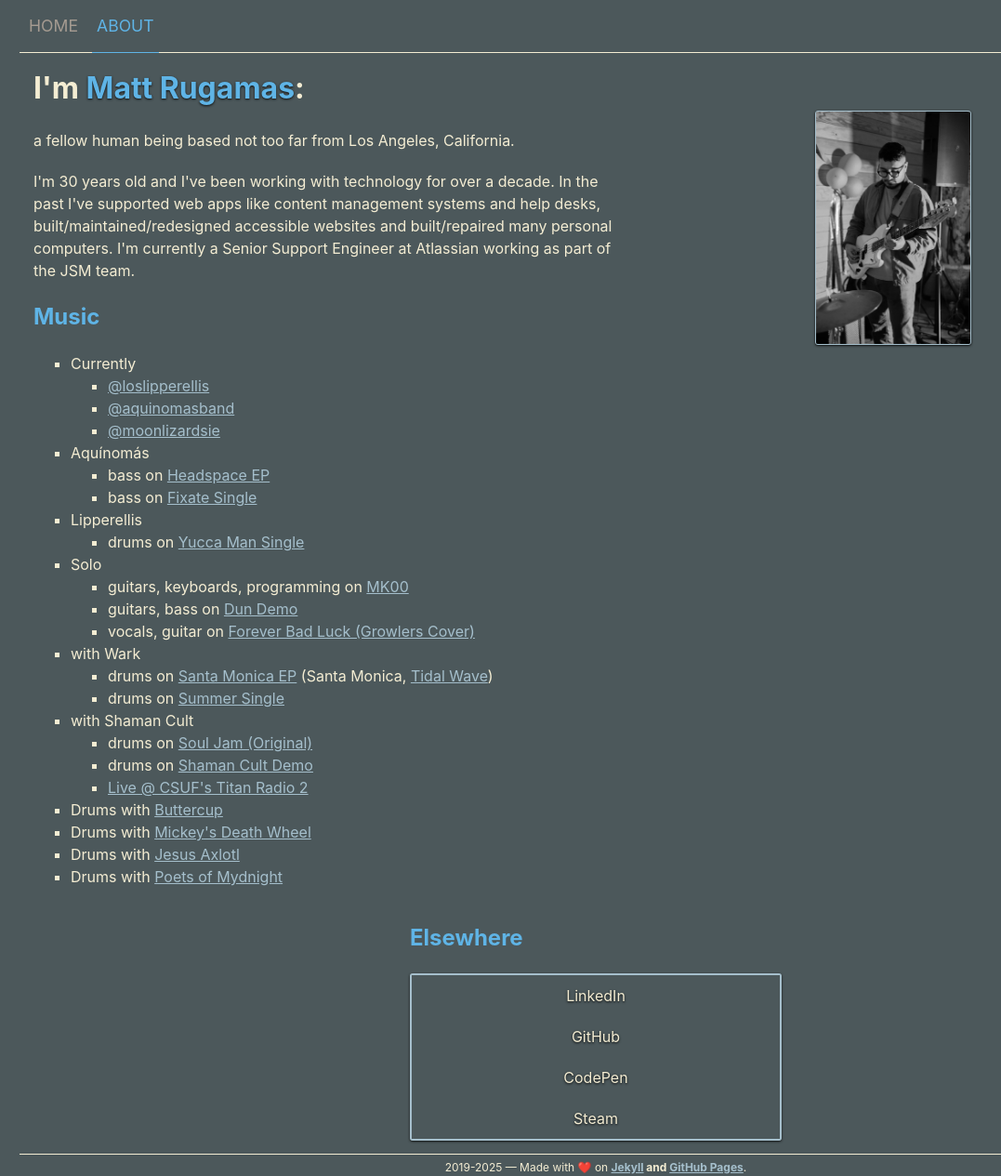
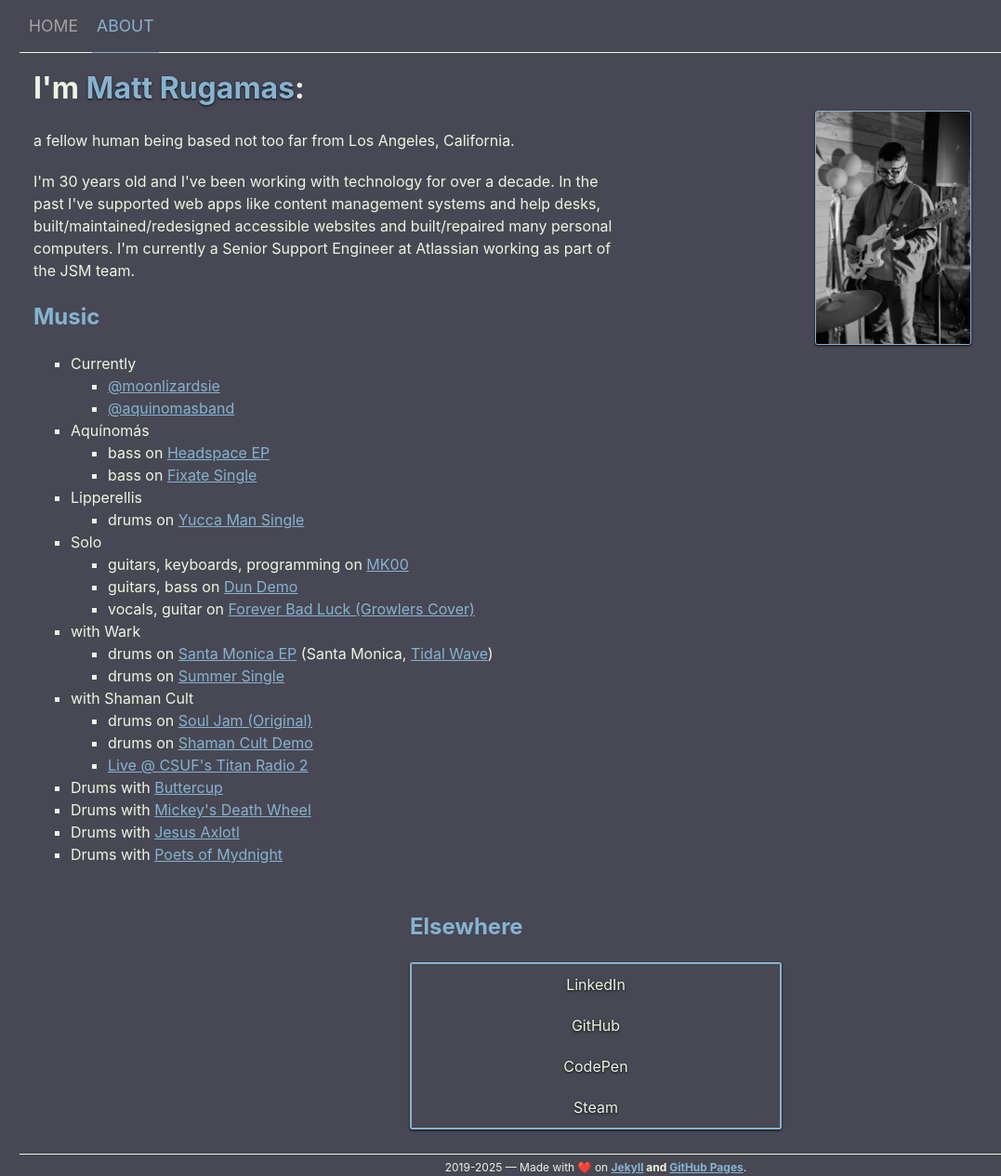
Before and after one commit to MattRugamas/mattrugamas.com, a Jekyll site: the page built from about.html, in a window 1280 px wide and 1265 px high. Shown: the whole window at 93% size, without its empty margins (19-1096 px from the left). Built offline with Jekyll 4.4.1, drawn with Linux system fonts in a browser that asks for light colours.

Commit message:
Updating

```diff
--- a/_sass/_settings.scss
+++ b/_sass/_settings.scss
@@ -2,21 +2,21 @@ $fonts-body: -apple-system,BlinkMacSystemFont,"Segoe UI",Roboto,"Helvetica Neue"
 $fonts-titles: -apple-system,BlinkMacSystemFont,"Segoe UI",Roboto,"Helvetica Neue",Arial,sans-serif;
 $fonts-source: 'Source Code Pro', monospace;
 
-$base: rgb(76, 88, 91);
-$selected: rgb(70, 100, 105);
-$text: rgb(244, 237, 211);
-$inactive: rgb(165, 155, 145);
-$links: rgb(165, 191, 204);
-$highlight: rgb(95, 180, 230);
-$dates: rgb(126, 153, 163);
+// $base: rgb(76, 88, 91);
+// $selected: rgb(70, 100, 105);
+// $text: rgb(244, 237, 211);
+// $inactive: rgb(165, 155, 145);
+// $links: rgb(165, 191, 204);
+// $highlight: rgb(95, 180, 230);
+// $dates: rgb(126, 153, 163);
 
-// $base: #474853;
-// $selected: #40414b;
-// $text: #EDF5E1;
-// $inactive: #AAA0A0;
-// $links: #86B3D1;
-// $highlight: #86B3D1;
-// $dates: $text;
+$base: #474853;
+$selected: #40414b;
+$text: #EDF5E1;
+$inactive: #AAA0A0;
+$links: #86B3D1;
+$highlight: #86B3D1;
+$dates: $text;
 
 // $base: #2B2E36;
 // $selected: #40423C;
--- a/about.html
+++ b/about.html
@@ -15,9 +15,8 @@
     <ul>
       <li>Currently</li>
       <ul>
-        <li><a href="https://instagram.com/loslipperellis">@loslipperellis</a></li>
+        <li><a href="https://instagram.com/moonlizardsie">@moonlizardsie</a></li>
         <li><a href="https://instagram.com/aquinomasband">@aquinomasband</a></li>
-        <li><a href="https://instagram.com/moonlizardsie">@moonlizardsie</a></li>
       </ul>
       <li>Aquínomás</li>
       <ul>
@@ -53,7 +52,7 @@
     </ul>
   </div>
 
-  <img id="selfie" src="/assets/img/default.jpeg" alt="Selfie in front of Capricorn Studios in San Diego" height="250" width="auto" />
+  <img id="selfie" src="/assets/img/default.jpeg" alt="Playing bass with Aquinomas live" height="250" width="auto" />
 
 </section>
 
```
